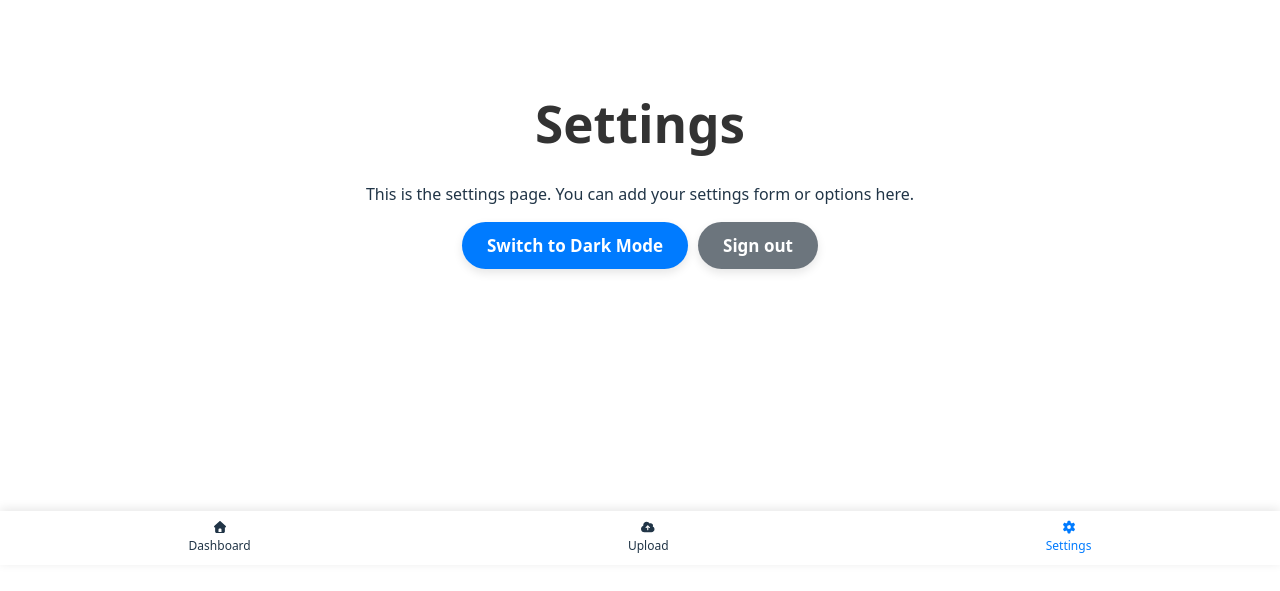
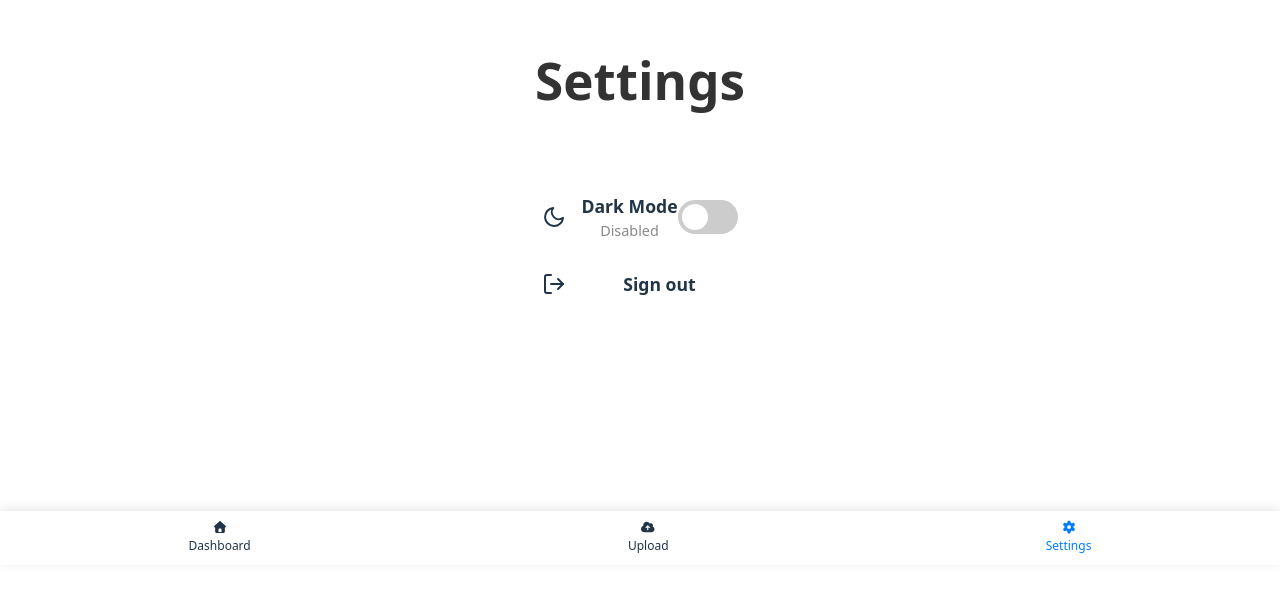
Before and after one commit to aczaao12/DH23VT, a React (Vite) app: page /settings in a window 1280 px wide. Shown: the part 235-826 px from the top of the page. Built offline with nearby package versions, Linux system fonts and the light colour scheme; no server answers; sample sign-in values are in the browser's storage.

Commit message:
Sửa giao diện setting

```diff
--- a/src/components/DashboardView.css
+++ b/src/components/DashboardView.css
@@ -441,7 +441,7 @@ Mobile-Specific Styles
 }
 
 .activity-card-mobile {
-  background: var(--background-color);
+  background: var(--card-background-color);
   border-radius: 15px;
   box-shadow: 0 8px 24px rgba(0, 0, 0, 0.05);
   padding: 15px;
--- a/src/components/DashboardView.jsx
+++ b/src/components/DashboardView.jsx
@@ -42,11 +42,7 @@ const DashboardDesktopView = ({ user, userData, totalActivities, totalBonusPoint
         <UserDropdown user={user} handleLogout={handleLogout} />
       </header>
 
-      <div className="dashboard-actions">
-        <Link to="/upload">
-            <button className="btn btn-primary btn-animated">Upload Activity</button>
-        </Link>
-      </div>
+
 
       <div className="semester-selector">
         <label htmlFor="semester-select">Select Semester: </label>
--- /dev/null
+++ b/src/components/SettingsView.css
@@ -0,0 +1,121 @@
+/* Styles for SettingsView Component */
+
+.settings-container {
+  padding: 20px;
+  display: flex;
+  flex-direction: column;
+  gap: 20px;
+}
+
+.settings-header {
+  text-align: center;
+  margin-bottom: 20px;
+}
+
+.settings-list {
+  list-style: none;
+  padding: 0;
+  margin: 0;
+  border-radius: 10px;
+  overflow: hidden;
+}
+
+.settings-item {
+  display: flex;
+  align-items: center;
+  padding: 15px;
+  cursor: pointer;
+  transition: background-color 0.2s ease;
+}
+
+.settings-item:hover {
+  background-color: rgba(0, 0, 0, 0.1);
+}
+
+.settings-item-content {
+  flex-grow: 1;
+  margin-left: 15px;
+}
+
+.settings-item-content h3 {
+  margin: 0;
+  font-size: 1.1em;
+}
+
+.settings-item-content p {
+  margin: 0;
+  font-size: 0.9em;
+  color: #888;
+}
+
+.settings-item .icon {
+  width: 24px;
+  height: 24px;
+}
+
+.settings-item .toggle-switch {
+  margin-left: auto;
+}
+
+/* The switch - the box around the slider */
+.switch {
+  position: relative;
+  display: inline-block;
+  width: 60px;
+  height: 34px;
+}
+
+/* Hide default HTML checkbox */
+.switch input {
+  opacity: 0;
+  width: 0;
+  height: 0;
+}
+
+/* The slider */
+.slider {
+  position: absolute;
+  cursor: pointer;
+  top: 0;
+  left: 0;
+  right: 0;
+  bottom: 0;
+  background-color: #ccc;
+  -webkit-transition: .4s;
+  transition: .4s;
+}
+
+.slider:before {
+  position: absolute;
+  content: "";
+  height: 26px;
+  width: 26px;
+  left: 4px;
+  bottom: 4px;
+  background-color: white;
+  -webkit-transition: .4s;
+  transition: .4s;
+}
+
+input:checked + .slider {
+  background-color: #2196F3;
+}
+
+input:focus + .slider {
+  box-shadow: 0 0 1px #2196F3;
+}
+
+input:checked + .slider:before {
+  -webkit-transform: translateX(26px);
+  -ms-transform: translateX(26px);
+  transform: translateX(26px);
+}
+
+/* Rounded sliders */
+.slider.round {
+  border-radius: 34px;
+}
+
+.slider.round:before {
+  border-radius: 50%;
+}
--- a/src/components/SettingsView.jsx
+++ b/src/components/SettingsView.jsx
@@ -1,16 +1,45 @@
 import useDarkMode from '../hooks/useDarkMode';
+import './SettingsView.css';
 
 const SettingsView = ({ handleLogout }) => {
   const [isDarkMode, toggleDarkMode] = useDarkMode();
 
   return (
-    <div style={{ padding: '20px' }}>
-      <h1>Settings</h1>
-      <p>This is the settings page. You can add your settings form or options here.</p>
-      <button onClick={toggleDarkMode} className="btn btn-primary">
-        {isDarkMode ? 'Switch to Light Mode' : 'Switch to Dark Mode'}
-      </button>
-      <button onClick={handleLogout} className="btn btn-secondary" style={{ marginLeft: '10px' }}>Sign out</button>
+    <div className="settings-container">
+      <div className="settings-header">
+        <h1>Settings</h1>
+      </div>
+      <ul className="settings-list">
+        <li className="settings-item" onClick={toggleDarkMode}>
+          <div className="icon">
+            <svg xmlns="http://www.w3.org/2000/svg" viewBox="0 0 24 24" fill="none" stroke="currentColor" strokeWidth="2" strokeLinecap="round" strokeLinejoin="round">
+              <path d="M21 12.79A9 9 0 1 1 11.21 3 7 7 0 0 0 21 12.79z"></path>
+            </svg>
+          </div>
+          <div className="settings-item-content">
+            <h3>Dark Mode</h3>
+            <p>{isDarkMode ? 'Enabled' : 'Disabled'}</p>
+          </div>
+          <div className="toggle-switch">
+            <label className="switch">
+              <input type="checkbox" checked={isDarkMode} onChange={toggleDarkMode} />
+              <span className="slider round"></span>
+            </label>
+          </div>
+        </li>
+        <li className="settings-item" onClick={handleLogout}>
+          <div className="icon">
+            <svg xmlns="http://www.w3.org/2000/svg" viewBox="0 0 24 24" fill="none" stroke="currentColor" strokeWidth="2" strokeLinecap="round" strokeLinejoin="round">
+              <path d="M9 21H5a2 2 0 0 1-2-2V5a2 2 0 0 1 2-2h4"></path>
+              <polyline points="16 17 21 12 16 7"></polyline>
+              <line x1="21" y1="12" x2="9" y2="12"></line>
+            </svg>
+          </div>
+          <div className="settings-item-content">
+            <h3>Sign out</h3>
+          </div>
+        </li>
+      </ul>
     </div>
   );
 };
```
